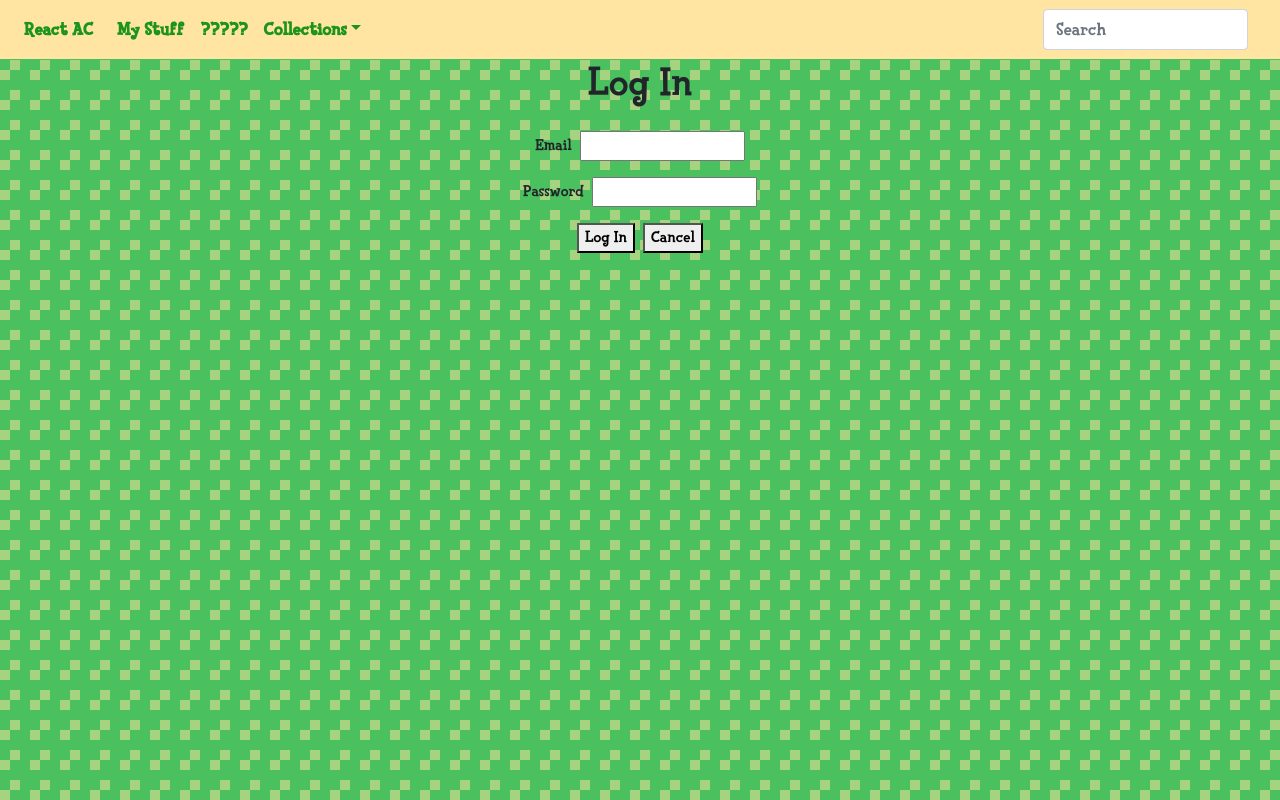
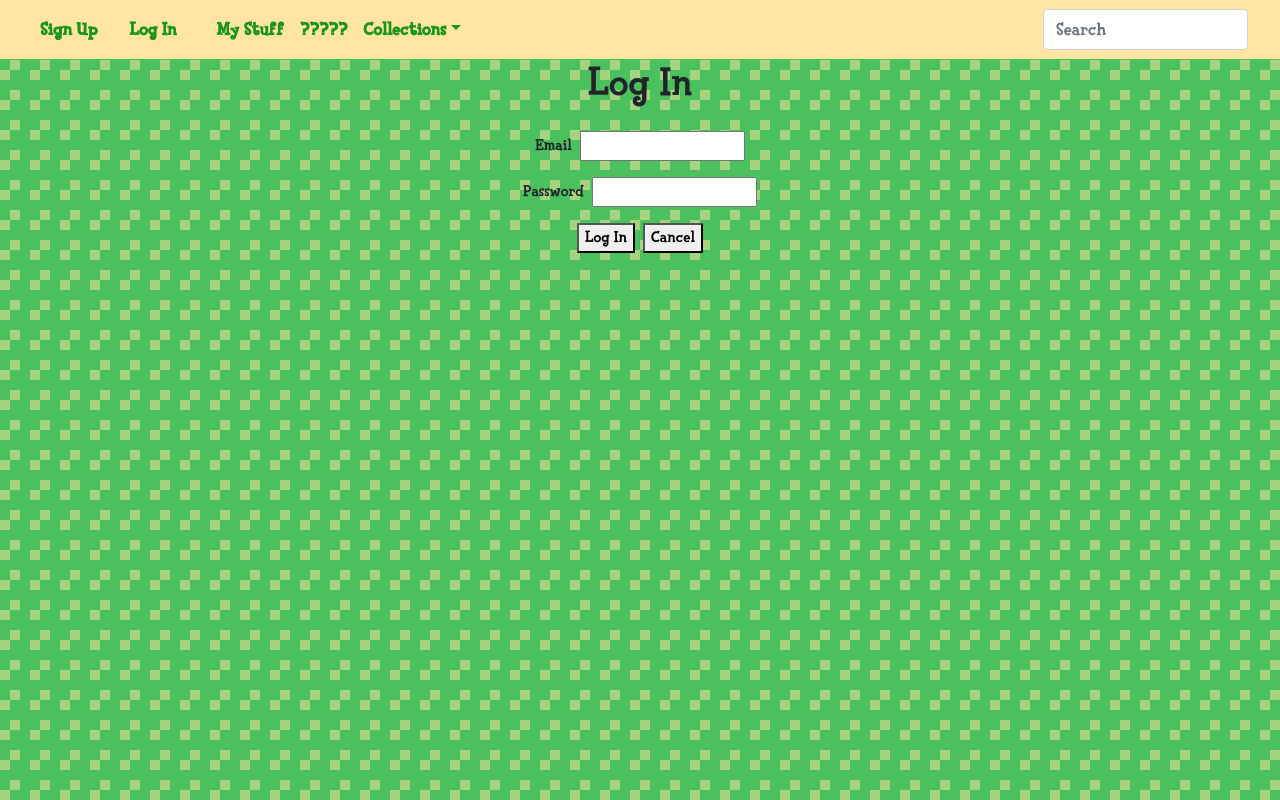
Before and after one commit to mongoose-airlines/animal-crossing-api, a React (Create React App) app: page /login in a window 1280 px wide. Built offline with nearby package versions, Linux system fonts and the light colour scheme; no server answers.

Commit message:
add auth functionality to nav bar, introduce bug with routing to sign up page

```diff
--- a/src/App.js
+++ b/src/App.js
@@ -63,7 +63,7 @@ function App() {
   const handleLogout = () => {
     authService.logout()
     setUser(null)
-    navigate('/')
+    navigate('/login')
   }
 
   const handleSignupOrLogin = () => {
@@ -87,7 +87,7 @@ function App() {
   return (
     <>
       <main className='App'>
-        <NavBar search={search} handleSubmitSearch={handleSubmitSearch} handleSetSearch={handleSetSearch} />
+        <NavBar handleLogout={handleLogout} user={user} search={search} handleSubmitSearch={handleSubmitSearch} handleSetSearch={handleSetSearch} />
         <Routes>
           <Route path='/fossils' element={<FossilList fossils={fossils} />} />
           <Route path='/villagers' element={<VillagerList villagers={villagers} />} />
@@ -99,12 +99,12 @@ function App() {
           <Route path='/fishes' element={<FishList fishes={fishes} />} />
           <Route path='/fish' element={<FishDetails />} />
           <Route
+            path="/login"
+            element={<Login handleSignupOrLogin={handleSignupOrLogin} />}
+          />
+          <Route
             path="/signup"
             element={<Signup handleSignupOrLogin={handleSignupOrLogin} />}
-          />
-          <Route
-            path="/login"
-            element={<Login handleSignupOrLogin={handleSignupOrLogin} />}
           />
           <Route
             path="/changePassword"
--- a/src/components/NavBar/NavBar.jsx
+++ b/src/components/NavBar/NavBar.jsx
@@ -1,7 +1,5 @@
-import { useNavigate } from "react-router-dom";
 
 const NavBar = (props) => {
-  const navigate = useNavigate()
 
   const handleSubmitSearch = evt => {
     evt.preventDefault()
@@ -12,7 +10,18 @@ const NavBar = (props) => {
     <>
       <nav className="container-fluid navbar navbar-expand-sm">
         <div className="container-fluid">
-          <a className="navbar-brand" href="/">React AC</a>
+        {props.user ?
+            <>
+              <a className="nav-link" onClick={props.handleLogout} href="#">Log Out</a>
+              <a className="nav-link" href="/changePassword">Change Password</a>
+            </>
+            :
+            <>
+              <a className="nav-link" href="/signup">Sign Up</a>
+              <a className="nav-link" href="/login">Log In</a>
+            </>
+          }
+          <a className="navbar-brand" href="/">{props.user?.name}</a>
           <button className="navbar-toggler" type="button" data-bs-toggle="collapse" data-bs-target="#navbarNavDropdown" aria-controls="navbarNavDropdown" aria-expanded="false" aria-label="Toggle navigation">
             <span className="navbar-toggler-icon">...</span>
           </button>
--- a/src/pages/Login/Login.jsx
+++ b/src/pages/Login/Login.jsx
@@ -2,7 +2,7 @@ import { useState } from 'react'
 import LoginForm from '../../components/LoginForm/LoginForm'
 import styles from './Login.module.css'
 
-const LoginPage = props => {
+const Login = props => {
   const [message, setMessage] = useState([''])
 
   const updateMessage = msg => {
@@ -21,4 +21,4 @@ const LoginPage = props => {
   )
 }
 
-export default LoginPage
+export default Login
```
